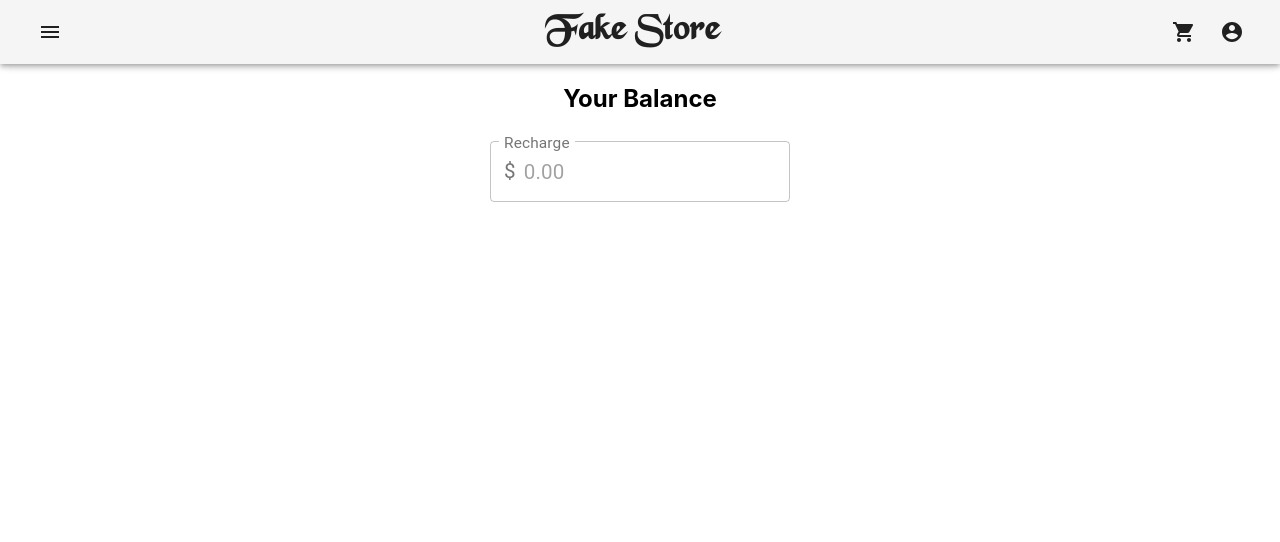
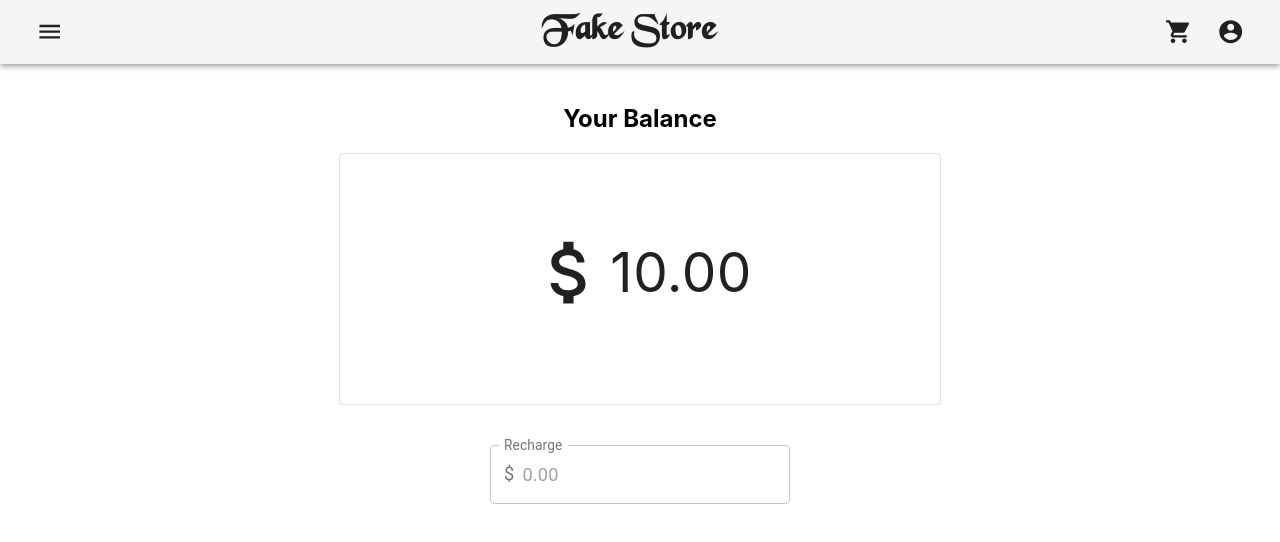
Before and after one commit to nasdda/fakestore, a React (Create React App) app: page /balance in a window 1280 px wide. Shown: the top 542 px of the page. Built offline with nearby package versions, Linux system fonts and the light colour scheme.

Commit message:
update balance page

```diff
--- a/src/App.js
+++ b/src/App.js
@@ -2,13 +2,21 @@ import React from 'react';
 import './App.css';
 
 import AppRouter from './router/router'
+import { ThemeProvider, createMuiTheme } from '@material-ui/core'
 
 
 // end test
 function App() {
+  const theme = createMuiTheme({
+    typography: {
+      fontSize: 16
+    },
+  });
   return (
     <div className="App">
-      <AppRouter />
+      <ThemeProvider theme={theme}>
+        <AppRouter />
+      </ThemeProvider>
     </div>
   );
 }
--- a/src/components/pages/about/about.js
+++ b/src/components/pages/about/about.js
@@ -1,5 +1,5 @@
 import React from 'react'
-import { Typography, makeStyles, createMuiTheme, ThemeProvider, Divider } from '@material-ui/core'
+import { Typography, makeStyles, Divider } from '@material-ui/core'
 
 const useStyles = makeStyles((theme) => ({
     body: {
@@ -22,14 +22,9 @@ function Textchunk(props) {
 }
 
 function About() {
-    const theme = createMuiTheme({
-        typography: {
-            fontSize: 16
-        },
-    });
     const classes = useStyles()
     return (
-        <ThemeProvider theme={theme}>
+        <div style={{ fontSize: 16 }}>
             <div>
                 <br />
                 <h2>About This Site...</h2>
@@ -37,9 +32,9 @@ function About() {
                 <Textchunk>First and foremost, this site is by all means only an online shopping simulation, hence no actual transitions would be going on, and none of the personal data that you have entered would be saved.</Textchunk>
                 <Divider className={classes.body} />
                 <br />
-                <Textchunk>Every product displayed on this site is based on real products taken mainly from Amazon.com. If you wish to actually purchase the product, click on the "actual product" link found on each product's detail page to be directed to the source of the real product.</Textchunk>
+                <Textchunk>Every product displayed on this site is based on real products taken mainly from Amazon.com. If you wish to purchase the actual product, click on the "actual product" link found on each product's detail page to be directed to the source of the real product.</Textchunk>
             </div>
-        </ThemeProvider>
+        </div>
     )
 }
 
--- a/src/components/pages/balance/balance.js
+++ b/src/components/pages/balance/balance.js
@@ -2,12 +2,14 @@ import React, { useState } from 'react'
 import {
     FormControl, InputLabel,
     OutlinedInput, makeStyles,
-    InputAdornment, createMuiTheme,
-    ThemeProvider
+    InputAdornment, Card,
+    Typography, Grid
 } from '@material-ui/core'
 import { isCurrency } from 'validator'
+import { useSelector, useDispatch } from 'react-redux';
+import { updateBalance, selectBalance } from '../../../redux/slice/slice'
 
-
+import MoneyIcon from '@material-ui/icons/AttachMoney';
 
 const useStyles = makeStyles((theme) => ({
     root: {
@@ -15,26 +17,60 @@ const useStyles = makeStyles((theme) => ({
         flexWrap: 'wrap',
     },
     rechargeForm: {
-        margin: theme.spacing(1),
+        margin: theme.spacing(5),
         width: 300,
+    },
+    card: {
+        width: 600,
+        height: 250,
+        margin: "auto",
+        display: "flex",
+        alignItems: "center",
         [theme.breakpoints.down('sm')]: {
-            width: "90%"
+            width: "80%"
+        },
+        [theme.breakpoints.down('xs')]: {
+            width: "100%"
         }
+    },
+    topText: {
+        margin: theme.spacing(4)
+    },
+    balanceInfo: {
+        direction: "column",
+        transform: "scale(3)",
+        alignItems: "flex-start",
     }
 }));
 
+function Details() {
+    const balance = useSelector(selectBalance)
+    const classes = useStyles()
+    return (
+        <Card variant="outlined" className={classes.card}>
+            <Grid container justify="center" className={classes.balanceInfo}>
+                <Grid >
+                    <MoneyIcon />
+                </Grid>
+                <Grid >
+                    <Typography style={{ fontFamily: "inherit" }}>
+                        10.00
+                    </Typography>
+                </Grid>
+            </Grid>
+        </Card>
+
+    )
+
+}
 
 export default function Balance() {
     const [amount, setAmount] = useState('')
     const classes = useStyles()
-    const theme = createMuiTheme({
-        typography: {
-            fontSize: 18
-        },
-    });
+    const dispatch = useDispatch()
     const amountChange = (event) => {
         let val = event.target.value
-        if (val.split('.')[0].length > 8) return
+        if (val.split('.')[0].length > 6) return
         if (val.length === 0 || isCurrency(val, { allowNegatives: "false" })
             || isCurrency(val + "00", { allowNegatives: "false" })
             || isCurrency(val + "0", { allowNegatives: "false" })) {
@@ -42,8 +78,10 @@ export default function Balance() {
         }
     }
     return (
-        <ThemeProvider theme={theme}>
+        <div style={{ fontSize: 16 }}>
+            <br />
             <h2>Your Balance</h2>
+            <Details />
             <FormControl className={classes.rechargeForm} variant="outlined">
                 <InputLabel>Recharge</InputLabel>
                 <OutlinedInput
@@ -57,8 +95,6 @@ export default function Balance() {
                     labelWidth={60}
                 />
             </FormControl>
-        </ThemeProvider>
-
-
+        </div>
     )
 }
--- a/src/components/pages/home/home.js
+++ b/src/components/pages/home/home.js
@@ -24,9 +24,8 @@ export default function Home() {
     const items = [
         {
             title: "Welcome!",
-            description: "Please check out the About page located in the navigation menu at the top left corner to find out what this site is about.",
+            description: "Please check out the About page located in the sidebar menu at the top left corner to find out what this site is about.",
             image: "https://images.ctfassets.net/eh05n0xjhplz/1Wcljis3B3iqDgFQnDjxe8/18e0f9ed84b6382ddfaef8de34b6469b/Getting_Started_with_Calendly.jpg",
-
         },
         {
             title: "Discount Event",
@@ -47,7 +46,7 @@ export default function Home() {
 
 function Item(props) {
     return (
-        <Card>
+        <Card variant="outlined">
             <CardActionArea>
                 <CardMedia
                     component="img"
--- a/src/redux/slice/slice.js
+++ b/src/redux/slice/slice.js
@@ -4,14 +4,20 @@ export const slice = createSlice({
     name: "main",
     initialState: {
         openDrawer: false,
+        balance: 0
     },
     reducers: {
         toggleDrawer: state => {
             state.openDrawer = !state.openDrawer
+        },
+        updateBalance: (state, action) => {
+            state.balace += action.amount
         }
     }
 })
 
-export const { toggleDrawer } = slice.actions
+export const { toggleDrawer, updateBalance } = slice.actions
 export const selectOpen = state => state.main.openDrawer
+export const selectBalance = state => state.main.balace
+
 export default slice.reducer
```
Also changed, not shown: src/icons/dollar-symbol.svg (added), 1 other file (tests, documents, lock files or other folders).
